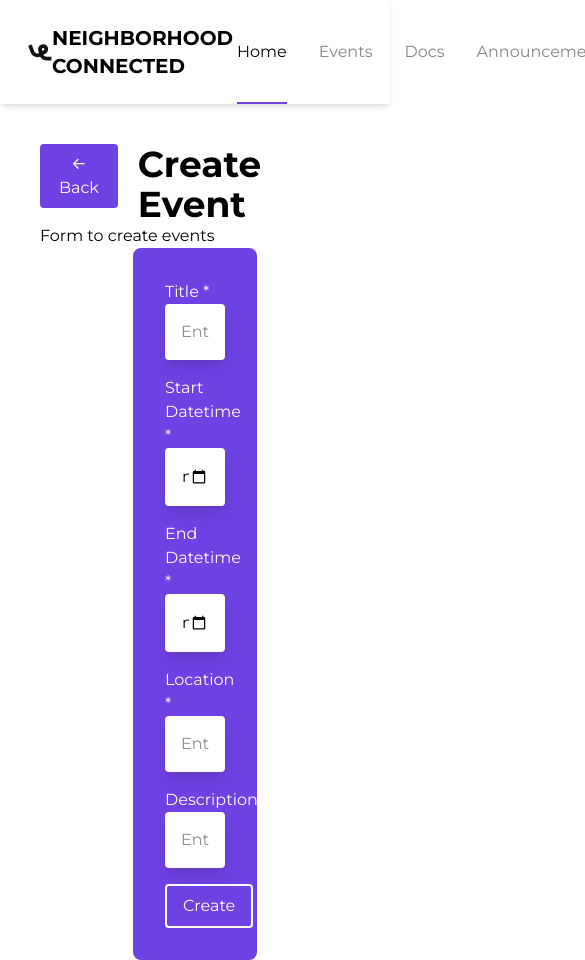
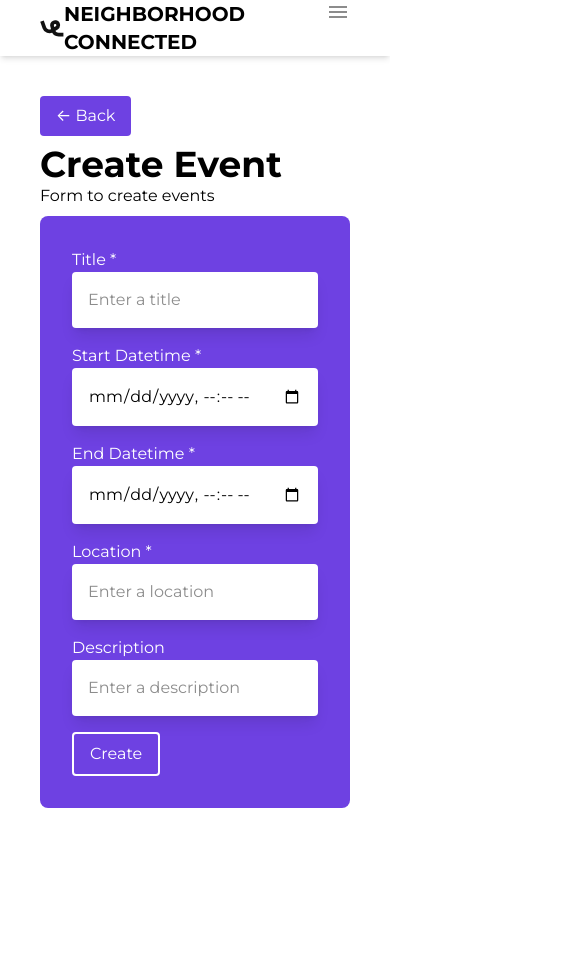
Before and after one commit to IgnacioPayeras/NeighborhoodConnected, a React (Vite) app in the folder client/: page /events/create_event in a window 390 px wide. Shown: the top 960 px of the page, 585 px wide, since content can reach past the window. After the commit the page ends 848 px from the top, so only its background shows below. Built offline with nearby package versions, Linux system fonts and the light colour scheme.

Commit message:
responsive events page

```diff
--- a/client/src/api/events.api.js
+++ b/client/src/api/events.api.js
@@ -20,3 +20,5 @@ export const getAllUserEvents = (id_user = null) => {
   }
   return userEventsApi.get(url);
 };
+
+export const createUserEvent = (userEvent) => userEventsApi.post("/", userEvent)
--- a/client/src/components/Events/Card.jsx
+++ b/client/src/components/Events/Card.jsx
@@ -1,11 +1,16 @@
-import React from "react";
+import React, { useState, useEffect } from "react";
 import Badge from "../UI/Badge";
 import Button from "../UI/Button.jsx";
+import { createUserEvent } from "../../api/events.api.js";
 
 const Card = (props) => {
-  const participate = props.participateEvent;
+  const [participate, setParticipate] = useState(props.participateEvent);
   const pending = props.pending;
   const bgClass = pending === true ? "bg-purple" : "bg-green";
+
+  useEffect(() => {
+    setParticipate(props.participateEvent)
+  }, [props.participateEvent])
 
   function formatDateTime(datetime) {
     var originalDate = new Date(datetime);
@@ -42,15 +47,18 @@ const Card = (props) => {
     return formattedDate;
   }
 
+  const handleParticipate = async (data) => {
+    const response = await createUserEvent(data)
+    if(response){
+      setParticipate(!props.participateEvent)
+    }
+  }
   return (
     <div className={`${bgClass} text-white rounded-lg p-8 my-5`}>
       {pending && participate ? <Badge text={props.text} pending={pending} /> : null}
       <h2 className="font-bold my-2 text-3xl">{props.title}</h2>
       <p className="my-2">{props.description}</p>
-      <div className="flex items-center justify-between">
-        {pending && !participate ? (
-          <Button name="Participate" type="secondary" color="transparent" />
-        ) : null}
+      <div className="flex flex-col">
 
         <span className="font-bold">
           {`${formatDateTime(props.start_datetime)} - ${formatDateTime(
@@ -58,6 +66,10 @@ const Card = (props) => {
           )}`}
           , {props.location}
         </span>
+        {pending && !participate ? (
+          <Button name="Participate" type="secondary" color="transparent" onClick={() => handleParticipate({id_user: 1, id_event: props.id})}/>
+        ) : null}
+
       </div>
     </div>
   );
--- a/client/src/components/Events/CardList.jsx
+++ b/client/src/components/Events/CardList.jsx
@@ -9,10 +9,11 @@ const CardList = (props) => {
   return (
     <div className="mt-10">
       <span className="font-semibold">{props.status}</span>
-      <div className="grid grid-cols-2 gap-3">
+      <div className="flex flex-col lg:grid grid-cols-2 gap-3">
         {searchFilteredArray.map((event) => (
           <Card
             key={event.id}
+            id={event.id}
             text={props.status === "Pending" ? "Participating" : null}
             title={event.title}
             description={event.description}
--- a/client/src/components/Events/Form.jsx
+++ b/client/src/components/Events/Form.jsx
@@ -18,7 +18,7 @@ const Form = () => {
 
   return (
     <form
-      className="bg-purple text-white rounded-lg p-8 w-2/5"
+      className="bg-purple text-white rounded-lg p-8 w-full md:w-3/4"
       onSubmit={handleSubmit(onSubmit)}
     >
       <div className="flex flex-col mb-4">
--- a/client/src/components/Navbar.jsx
+++ b/client/src/components/Navbar.jsx
@@ -1,9 +1,11 @@
 import React, { useState } from "react";
 import Item from "./Navbar/Item";
 import Logo from "./Navbar/Logo";
+import { Menu } from "./UI/Menu";
 
 const Navbar = () => {
   const [currentPage, setCurrentPage] = useState("Home");
+  const [showMenu, setShowMenu] = useState(false); // Estado para controlar la visualización del menú en pantallas pequeñas
   const navbarItems = [
     { name: "Home", link: "/" },
     { name: "Events", link: "events/" },
@@ -13,21 +15,35 @@ const Navbar = () => {
     { name: "Profile", link: "#" },
   ];
 
-  console.log(currentPage)
+  // Función para alternar la visualización del menú en pantallas pequeñas
+  const toggleMenu = () => {
+    setShowMenu(!showMenu);
+  };
+
+  // Función para manejar el clic en un elemento del menú
+  const handleItemClick = (name) => {
+    setCurrentPage(name);
+    setShowMenu(false); // Ocultar el menú después de hacer clic en un elemento
+  };
+
   return (
     <nav className="shadow-md flex justify-between px-10">
       <Logo />
-      <ul className="flex">
+      {/* Renderizado del menú hamburguesa */}
+      <Menu navbarItems={navbarItems} toggleMenu={toggleMenu} showMenu={showMenu} handleItemClick={handleItemClick} currentPage={currentPage}/>
+      {/* Renderizado del menú completo en pantallas grandes */}
+      <ul className="hidden lg:flex">
         {navbarItems.map((item, index) => (
           <Item
             key={index}
             title={item.name}
             link={item.link}
             selected={currentPage === item.name}
-            onClick={() => setCurrentPage(item.name)}
+            onClick={() => handleItemClick(item.name)}
           />
         ))}
       </ul>
+      {/* Fin del menú completo en pantallas grandes */}
     </nav>
   );
 };
--- /dev/null
+++ b/client/src/components/UI/Menu.jsx
@@ -0,0 +1,44 @@
+import React from "react";
+import Item from "../Navbar/Item";
+
+export const Menu = (props) => {
+  return (
+    <div className="lg:hidden">
+        <button
+          onClick={props.toggleMenu}
+          className="block text-gray-500 hover:text-white focus:text-white focus:outline-none"
+        >
+          <svg
+            className="h-6 w-6 fill-current text-black opacity-[.48] hover:opacity-100"
+            xmlns="http://www.w3.org/2000/svg"
+            viewBox="0 0 24 24"
+          >
+            <path
+              fillRule="evenodd"
+              d="M3 18h18v-2H3v2zm0-5h18v-2H3v2zm0-7v2h18V6H3z"
+            />
+          </svg>
+        </button>
+        {props.showMenu && (
+          <div
+            className="fixed top-0 left-0 w-full h-full bg-black opacity-50 z-50"
+            onClick={props.toggleMenu}
+          ></div>
+        )}
+        {props.showMenu && (
+          <div className="absolute top-16 right-10 bg-white
+          rounded-md shadow-md z-50 list-none">
+            {props.navbarItems.map((item, index) => (
+              <Item
+                key={index}
+                title={item.name}
+                link={item.link}
+                selected={props.currentPage === item.name}
+                onClick={() => props.handleItemClick(item.name)}
+              />
+            ))}
+          </div>
+        )}
+      </div>
+  );
+};
--- a/client/src/index.css
+++ b/client/src/index.css
@@ -28,6 +28,7 @@ h3 {
   font-size: 1rem;
   line-height: 1.5rem;
 }
+
 
 input {
   box-shadow: 0 10px 15px -3px rgb(0 0 0 / 0.1), 0 4px 6px -4px rgb(0 0 0 / 0.1);
--- a/client/src/pages/CreateEventForm.jsx
+++ b/client/src/pages/CreateEventForm.jsx
@@ -4,13 +4,13 @@ import Form from "../components/Events/Form";
 
 export const CreateEventForm = () => {
   return (
-    <div className="px-10 mt-10">
-      <div className="flex">
-        <Button className="mr-5" name="← Back" type="primary" color="purple" link="/events"/>
+    <div className="p-10">
+      <div className="flex flex-col md:flex-row">
+        <Button className="mb-2 md:mr-2" name="← Back" type="primary" color="purple" link="/events"/>
         <h1>Create Event</h1>
       </div>
       <h3>Form to create events</h3>
-      <div className="flex justify-center">
+      <div className="flex justify-center mt-2">
         <Form />
       </div>
     </div>
--- a/client/src/pages/Events.jsx
+++ b/client/src/pages/Events.jsx
@@ -45,10 +45,10 @@ export const Events = () => {
         All events are displayed here, ordered by date and time. You can view
         events that have ended.
       </h3>
-      <div className="flex items-center mt-2">
+      <div className="xl:flex">
         <Search
           icon={searchIcon}
-          classNameContainer="w-11/12 mr-2"
+          classNameContainer="w-full mr-2 mb-2 xl:w-11/12"
           className="w-full pl-10"
           placeholder="Search"
           onChangeValue={(event) => {
```
Also changed, not shown: client/src/assets/menu.svg (added), 1 other file (tests, documents, lock files or other folders).
